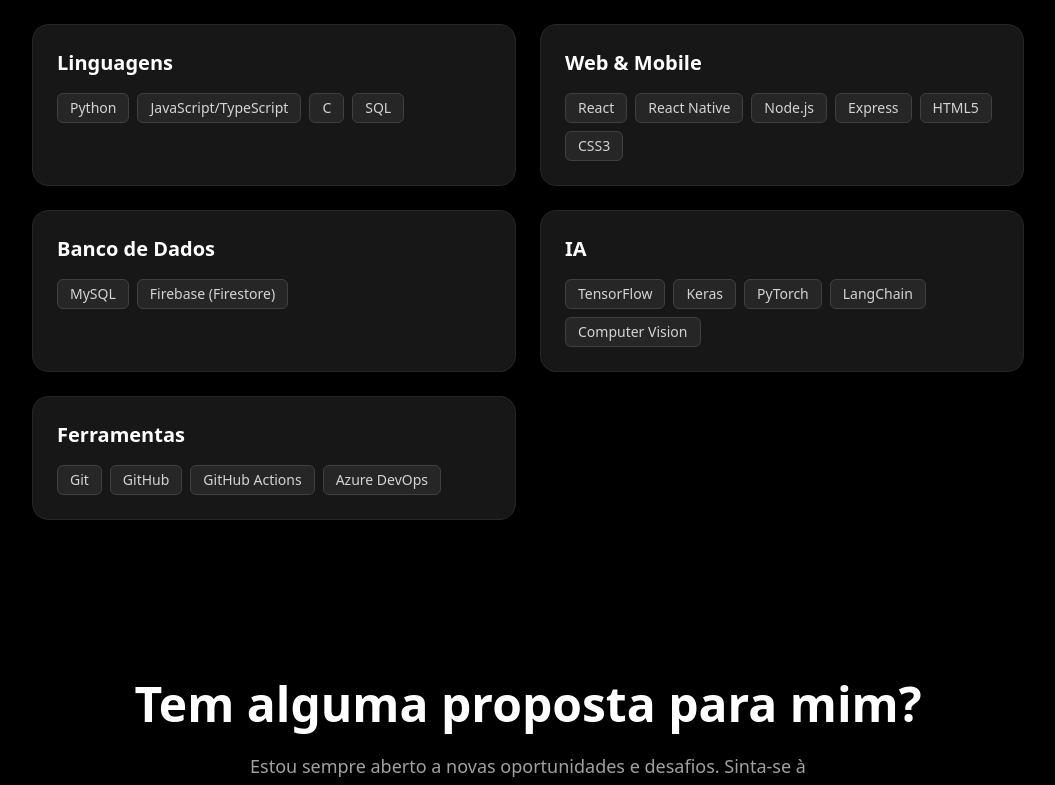
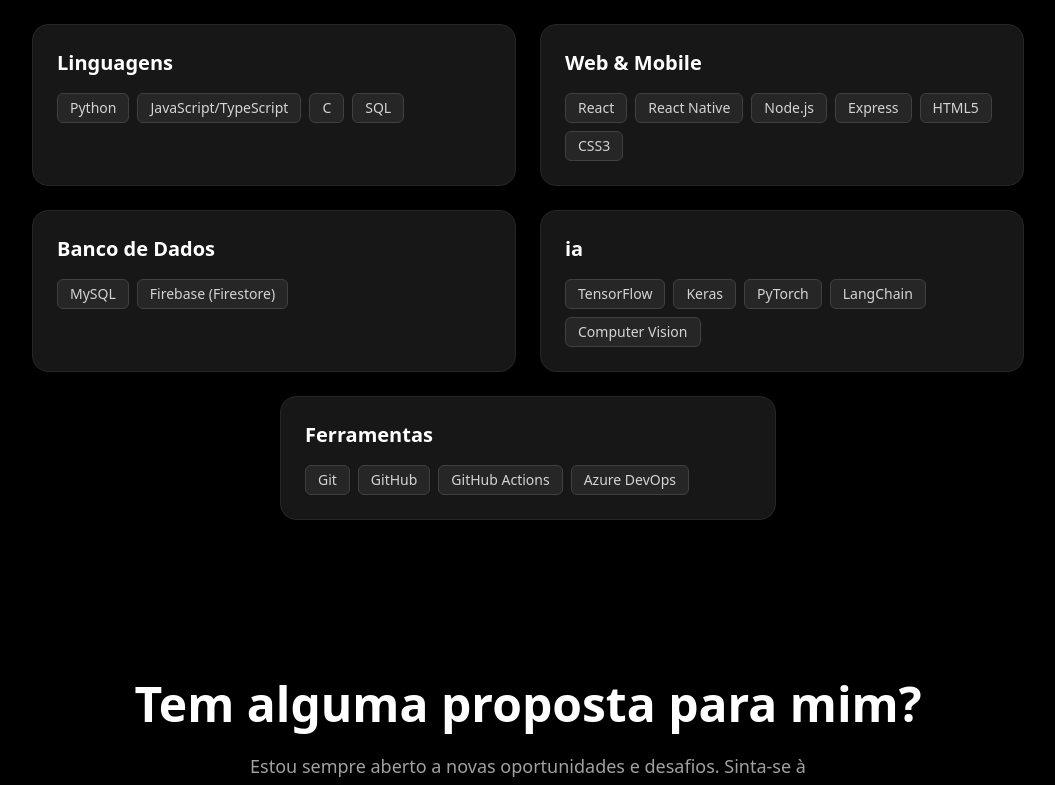
Before and after one commit to MatheusVMariussi/MeuCV, a React (Vite) app in the folder meu-cv/: page / in a window 1280 px wide. Shown: the part 2212-2997 px from the top of the page, without its empty margins (112-1167 px from the left). Built offline with nearby package versions, Linux system fonts and the light colour scheme.

Commit message:
added CNAME and Skills minor fix

```diff
--- a/meu-cv/src/components/Skills.jsx
+++ b/meu-cv/src/components/Skills.jsx
@@ -1,8 +1,12 @@
 import React from 'react';
 import { skills } from '../data/skillsData';
+import { cn } from '../utils/cn';
 
-const SkillCard = ({ title, items }) => (
-  <div className="p-6 rounded-2xl bg-neutral-900 border border-neutral-800 hover:border-blue-500/50 transition-colors group">
+const SkillCard = ({ title, items, className }) => (
+  <div className={cn(
+    "p-6 rounded-2xl bg-neutral-900 border border-neutral-800 hover:border-blue-500/50 transition-colors group",
+    className
+  )}>
     <h3 className="text-xl font-bold text-white mb-4 group-hover:text-blue-400 transition-colors">
       {title}
     </h3>
@@ -21,7 +25,7 @@
 
 const Skills = () => {
   return (
-    <section id="skills" className="py-20 relative overflow-hidden">
+    <section id="skills" className="py-20 relative overflow-hidden bg-black">
       <div className="max-w-5xl mx-auto px-4 relative z-10">
         <h2 className="text-3xl md:text-5xl font-bold text-center text-white mb-16">
           Arsenal Técnico
@@ -31,8 +35,13 @@
           <SkillCard title="Linguagens" items={skills.languages} />
           <SkillCard title="Web & Mobile" items={skills.webAndMobile} />
           <SkillCard title="Banco de Dados" items={skills.databases} />
-          <SkillCard title="IA" items={skills.ia} />
-          <SkillCard title="Ferramentas" items={skills.tools} />
+          <SkillCard title="ia" items={skills.ia} />
+
+          <SkillCard
+            title="Ferramentas"
+            items={skills.tools}
+            className="md:col-span-2 md:w-1/2 md:mx-auto"
+          />
         </div>
       </div>
     </section>
```
Also changed, not shown: 1 other file (tests, documents, lock files or other folders).
